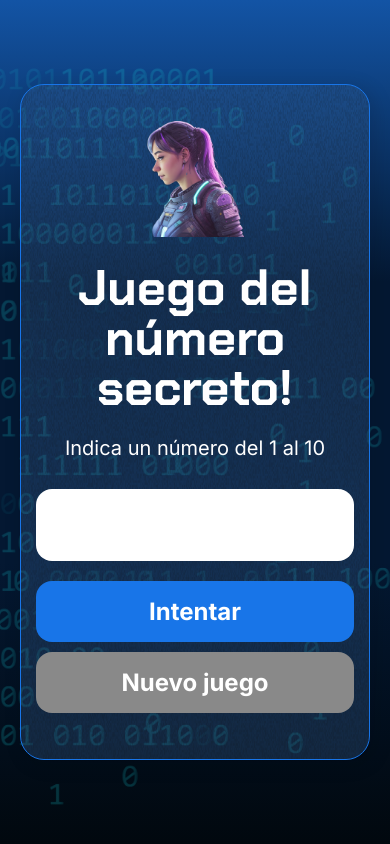
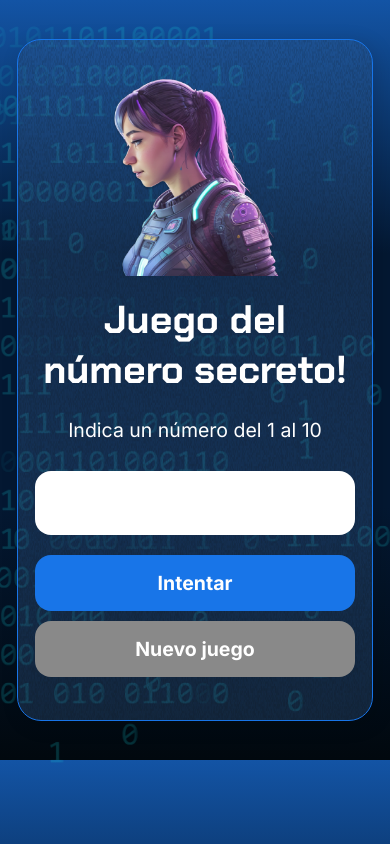
Before and after one commit to Ivandv19/juego-secreto, a plain HTML site: page index.html in a window 390 px wide. Drawn offline with Linux system fonts and the light colour scheme.

Commit message:
refactor: mejora responsividad de la página

```diff
--- a/style.css
+++ b/style.css
@@ -205,17 +205,18 @@ button {
     main{
         width: 100%;
         height: auto;
-        padding: 0 20px;
+        padding: 10vw 2vh;
     }
 
     body{
         width: 100%;
-        height: 100vh;
+        height: auto;
     }
 
     .container{
         width: 100%;
-        height: 80vh;
+        height: auto;
+
     }
 
     .container__contenido{
@@ -226,6 +227,7 @@ button {
         justify-content: center;
         align-items: center;
         position: relative;
+        padding: 10vw 1vh;
 
     }
     .container__imagen{
@@ -238,8 +240,8 @@ button {
 
     }
     .container__imagen img{
-        max-width: 100%;
-        max-height: 100%;
+        width: 45vw;
+
         box-sizing: border-box;
     }
 
@@ -250,7 +252,12 @@ button {
         align-items: center;
         flex-direction: column;
         width: 100%;
-        padding: 10px 15px;
+        height: auto;
+        padding: 1vw 1vh;
+
+    }
+    .container__input{
+        height: 2vh;
     }
     .container__texto{
         text-align: center;
@@ -258,11 +265,11 @@ button {
     }
 
     .container__texto h1{
-        font-size: 50px;
+        font-size: 10vw;
         padding-bottom: 10px;
     }
     .texto__parrafo{
-        font-size: 20px;
+        font-size: 5vw;
     }
     .container__botones {
         display: flex;
@@ -273,6 +280,7 @@ button {
     }
     .container__boton{
         margin: 0;
+        font-size: 5vw;
 
     }
 }
@@ -283,11 +291,12 @@ button {
     main{
         width: 100%;
         height: auto;
+        padding: 10vw 2vh;
     }
 
     .container{
         width: 100%;
-        height: 70vh;
+        height: auto;
     }
 
     .container__contenido{
@@ -298,7 +307,7 @@ button {
         justify-content: center;
         align-items: center;
         position: relative;
-        padding: 0 20px;
+        padding: 5vw 3vh;
 
     }
     .container__texto{
```
